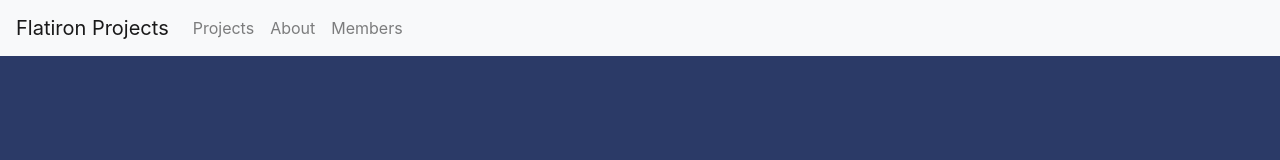
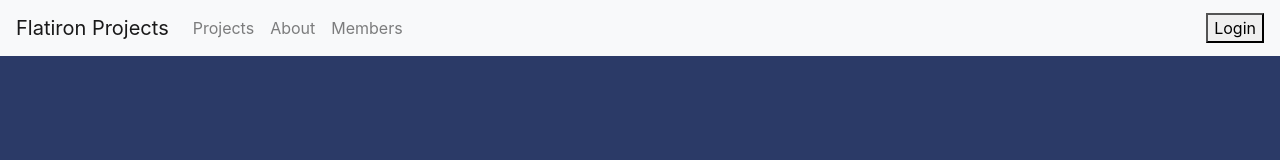
Before and after one commit to ry-thornton/flatiron-projects, a React (Create React App) app in the folder flatiron-project-frontend/: page / in a window 1280 px wide. Shown: the top 160 px of the page. Built offline with nearby package versions, Linux system fonts and the light colour scheme.

Commit message:
login form (different than sign in) added switch case to content component

```diff
--- a/flatiron-project-frontend/src/App.css
+++ b/flatiron-project-frontend/src/App.css
@@ -67,3 +67,8 @@
 .Project-form{
   padding-top: 20vh;
 }
+
+.Login-form{
+  padding-top: 20vh;
+  height: 100vh;
+}
--- a/flatiron-project-frontend/src/App.js
+++ b/flatiron-project-frontend/src/App.js
@@ -12,6 +12,9 @@ class App extends React.Component{
     username: null
   }
 
+  login = () => {
+    this.setState({showing: "login"})
+  }
   signUp = () => {
     this.setState({showing: "signup"})
   }
@@ -25,7 +28,7 @@ class App extends React.Component{
   render(){
         return (
         <div className="App">
-          <Menu username={this.state.username}/>
+          <Menu username={this.state.username} login={this.login} />
           <Content showing={this.state.showing} signUp={this.signUp} signIn={this.signIn} username={this.state.username} logout={this.logOut}/>
         </div>
       );
--- /dev/null
+++ b/flatiron-project-frontend/src/components/Login.js
@@ -0,0 +1,36 @@
+import React from 'react'
+
+class Login extends React.Component{
+    state = {
+        username: "",
+        password: ""
+    }
+
+    changeHandler = (event) => {
+        this.setState({[event.target.name]: event.target.value})
+    }
+
+    submitHandler = (event) => {
+        event.preventDefault()
+        this.props.signIn(this.state.username)
+    }
+
+    render(){
+        return (
+            <div className="Login-form">
+                Login
+                <form onSubmit={this.submitHandler}>
+                    <input type="text" name="username" placeholder="Username" onChange={this.changeHandler}/>
+                    <br/>
+                    <br/>
+                    <input type="password" name="password" placeholder="Password" onChange={this.changeHandler}/>
+                    <br/>
+                    <br/>
+                    <input type="submit" value="Login"/>
+                </form>
+            </div>
+        )
+    }
+}
+
+export default Login
--- a/flatiron-project-frontend/src/components/Menu.js
+++ b/flatiron-project-frontend/src/components/Menu.js
@@ -12,7 +12,7 @@ class Menu extends React.Component {
                     <Nav.Link>About</Nav.Link>
                     <Nav.Link>Members</Nav.Link>
                 </Nav>
-                {this.props.username ? <Navbar.Collapse className="justify-content-end"><Navbar.Text>Signed in as: {this.props.username} </Navbar.Text></Navbar.Collapse>: null }
+                {this.props.username ? <Navbar.Collapse className="justify-content-end"><Navbar.Text>Signed in as: {this.props.username} </Navbar.Text></Navbar.Collapse>: <Navbar.Collapse className="justify-content-end"><button onClick={this.props.login}>Login</button></Navbar.Collapse> }
             </Navbar>
         )
     }
--- a/flatiron-project-frontend/src/components/ProjectForm.js
+++ b/flatiron-project-frontend/src/components/ProjectForm.js
@@ -15,18 +15,28 @@ class ProjectForm extends React.Component{
     submitHandler = (event) => {
         event.preventDefault()
         console.log(this.state)
+        fetch('https://localhost:3000/projects', {
+            method: 'POST',
+            headers: {
+                'Accept': 'application/json',
+                'Content-Type': 'application/json'
+            },
+            body: JSON.stringify(this.state)
+        })
+        .then(response => response.json())
+        .then(data => alert(data))
     }
     render(){
         return(
             <div className="Project-form">
             <form onSubmit={this.submitHandler}>
-                Post a Project!
+                Upload a Project!
                 <br/>
                 <br/>
                 <input type="text" name="name" placeholder="Name" onChange={this.changeHandler}/>
                 <br/>
                 <br/>
-                <input type="url" name="url" placeholder="Url" onChange={this.changeHandler}/>
+                <input type="text" name="url" placeholder="Url" onChange={this.changeHandler}/>
                 <br/>
                 <br/>
                 <textarea onChange={this.changeHandler} name="description">Description</textarea>
--- a/flatiron-project-frontend/src/containers/Content.js
+++ b/flatiron-project-frontend/src/containers/Content.js
@@ -1,20 +1,28 @@
 import React from 'react'
 import SignUp from '../components/SignUp'
 import ProjectForm from '../components/ProjectForm.js'
+import Login from '../components/Login.js'
 
 class Content extends React.Component{
     //Based on state in content, component will return different
     //content (eg. Home, Projects)
 
-
-    render(){
+    renderSwitch = (showing) => {
+        switch (showing) {
+            case 'login':
                 return (
                     <div>
-            { this.props.showing ?
+                        <Login signIn={this.props.signIn}/>
+                    </div>
+                );
+            case 'signup':
+                return (
                     <div>
                         <SignUp signIn={this.props.signIn}/>
                     </div>
-            :
+                );
+            default:
+                return (
                     <div>
                         <div className="Home-page">
                             <div className="Home-page-greeting">
@@ -34,10 +42,21 @@ class Content extends React.Component{
 
                         </div>
                     </div>
+                );
         }
+     }
+
+
+    render(){
+        return (
+            <div>
+                {this.renderSwitch(this.props.showing)}
             </div>
         )
     }
 }
 
+
+
+
 export default Content
```
Lines whose indentation alone changed are shown as unchanged.
